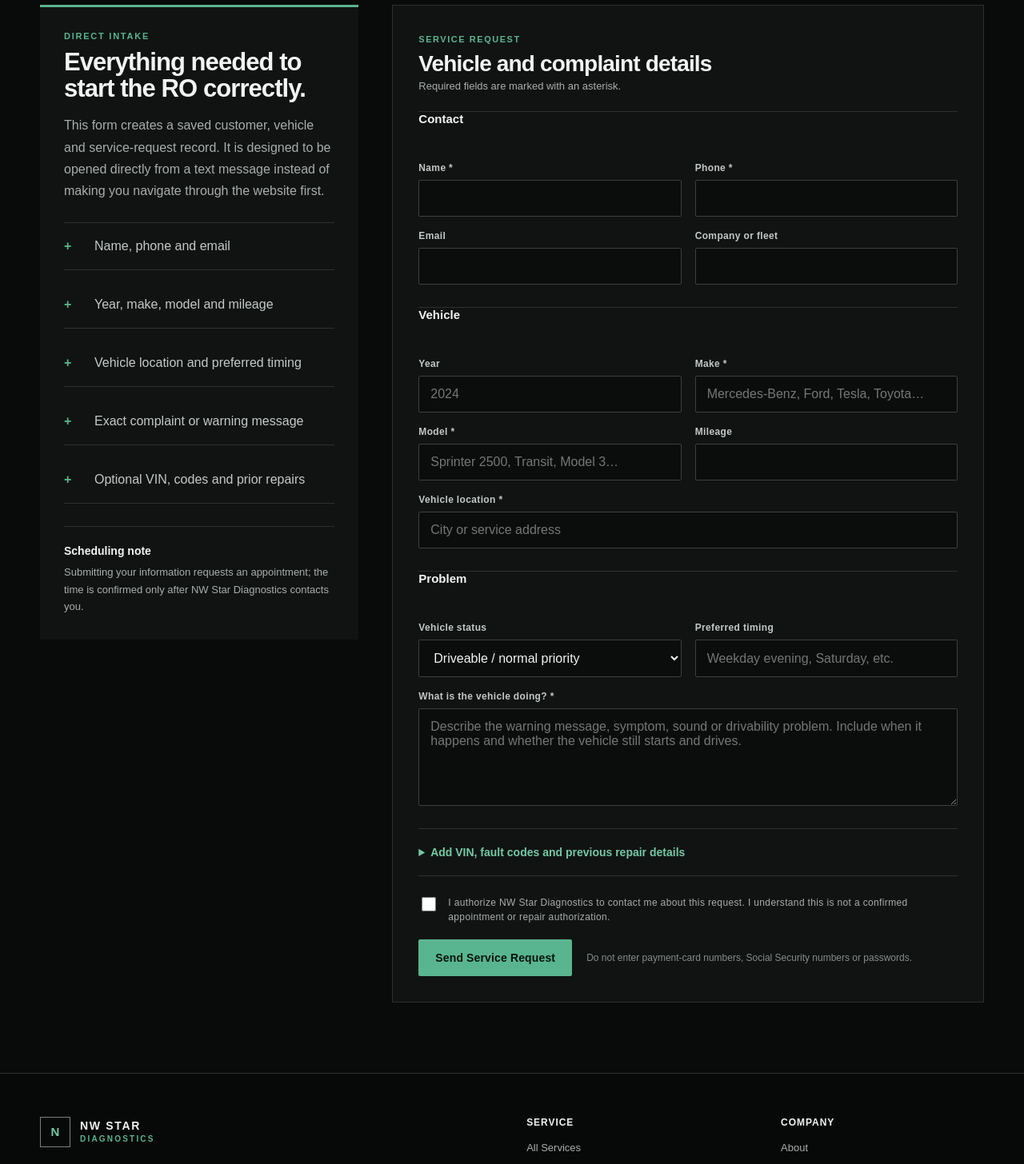
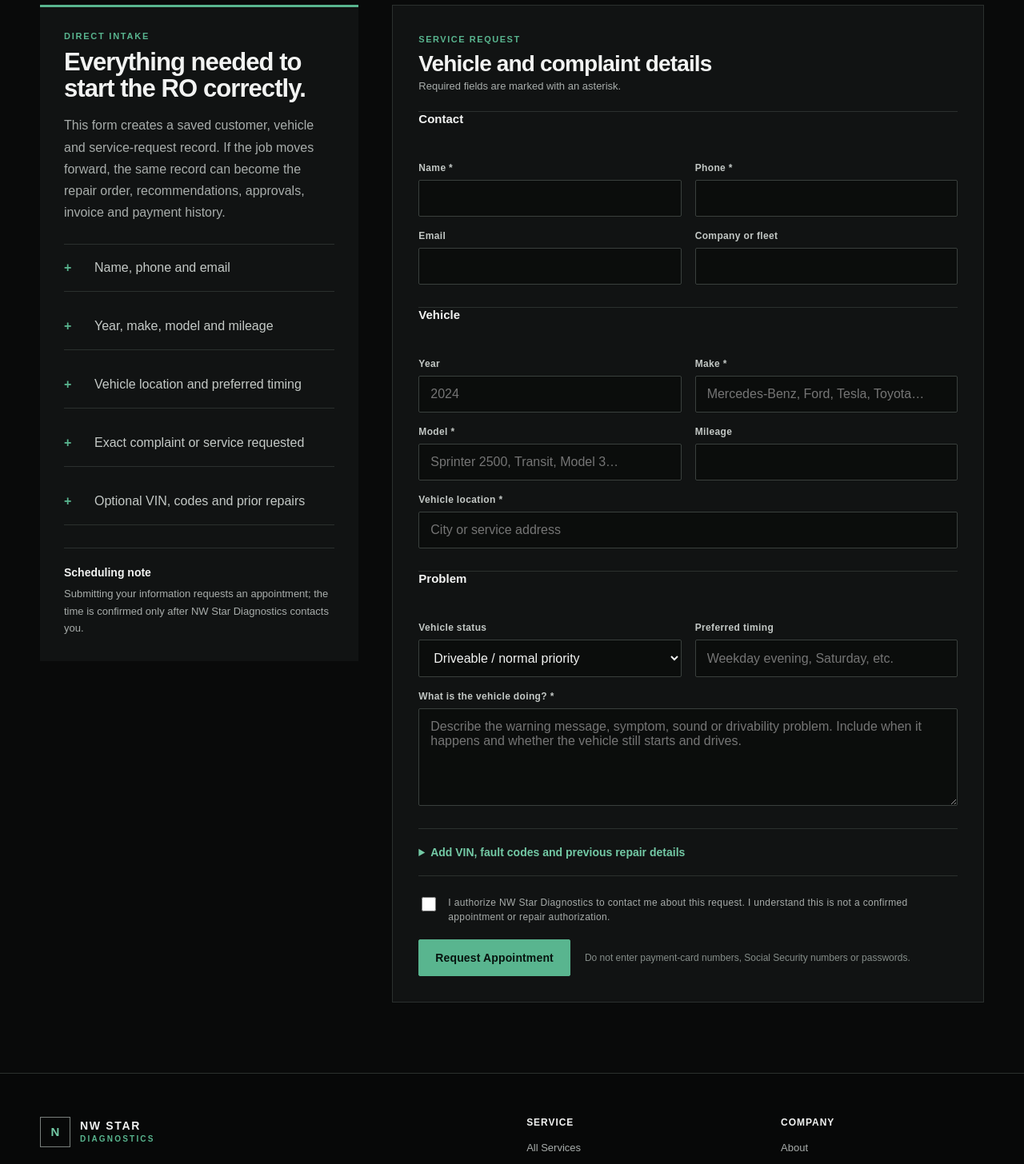
Before and after one commit to VitaliiOm23/NWStar, a Next.js app: page /schedule in a window 1280 px wide. Shown: the part 464-1920 px from the top of the page at 80% size. Built offline with nearby package versions, Linux system fonts and the light colour scheme.

Commit message:
Polish direct scheduling intake

```diff
--- a/app/schedule/page.tsx
+++ b/app/schedule/page.tsx
@@ -11,19 +11,19 @@ export default function SchedulePage() {
     <PublicShell
       eyebrow="Schedule / vehicle intake"
       title="Send your vehicle information directly."
-      intro="Use this link when NW Star Diagnostics asks for your information. Add your contact details, vehicle, location, concern and preferred timing so everything is saved before scheduling."
+      intro="Open this page directly from a text or message. Add your contact details, vehicle, location, concern and preferred timing so the request is saved before scheduling."
     >
       <section className="section request-section">
         <div className="shell intake">
           <aside className="request-guide">
             <div className="eyebrow">Direct intake</div>
             <h2>Everything needed to start the RO correctly.</h2>
-            <p>This form creates a saved customer, vehicle and service-request record. It is designed to be opened directly from a text message instead of making you navigate through the website first.</p>
+            <p>This form creates a saved customer, vehicle and service-request record. If the job moves forward, the same record can become the repair order, recommendations, approvals, invoice and payment history.</p>
             <ul className="check-list compact">
               <li>Name, phone and email</li>
               <li>Year, make, model and mileage</li>
               <li>Vehicle location and preferred timing</li>
-              <li>Exact complaint or warning message</li>
+              <li>Exact complaint or service requested</li>
               <li>Optional VIN, codes and prior repairs</li>
             </ul>
             <div className="request-next">
@@ -31,7 +31,11 @@ export default function SchedulePage() {
               <p>Submitting your information requests an appointment; the time is confirmed only after NW Star Diagnostics contacts you.</p>
             </div>
           </aside>
-          <ServiceRequestForm />
+          <ServiceRequestForm
+            submitLabel="Request Appointment"
+            successTitle="Your vehicle information was submitted."
+            successMessage="We will review the vehicle details and contact you to confirm scope, location and scheduling."
+          />
         </div>
       </section>
     </PublicShell>
```
